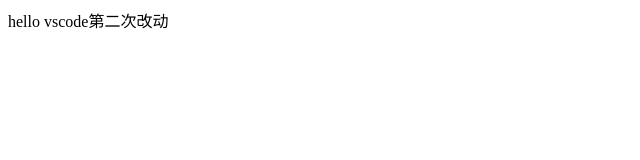
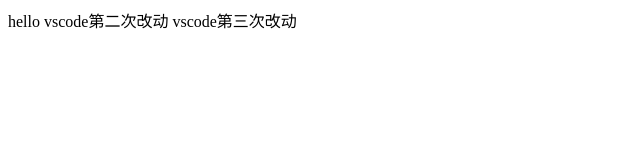
Before and after one commit to 1pengovo/first-repo, a plain HTML site: page index.html in a window 1280 px wide. Shown: the whole page, without its empty margins (0-640 px from the left). Drawn offline with Linux system fonts and the light colour scheme.

Commit message:
commit by vscode3

```diff
--- a/index.html
+++ b/index.html
@@ -8,5 +8,6 @@
 <body>
     hello
     vscode第二次改动
+    vscode第三次改动
 </body>
 </html>
```
